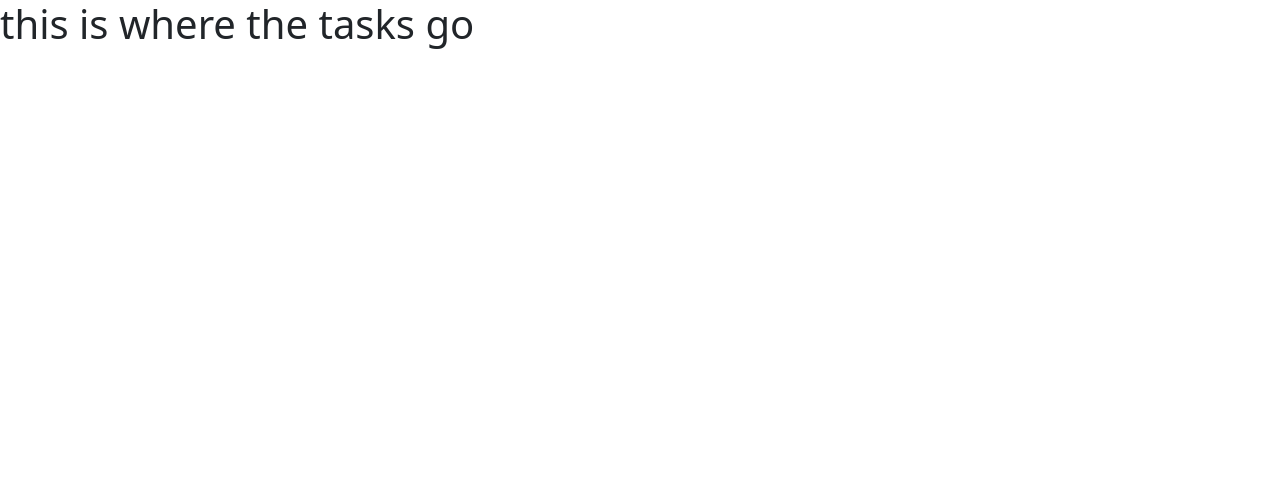
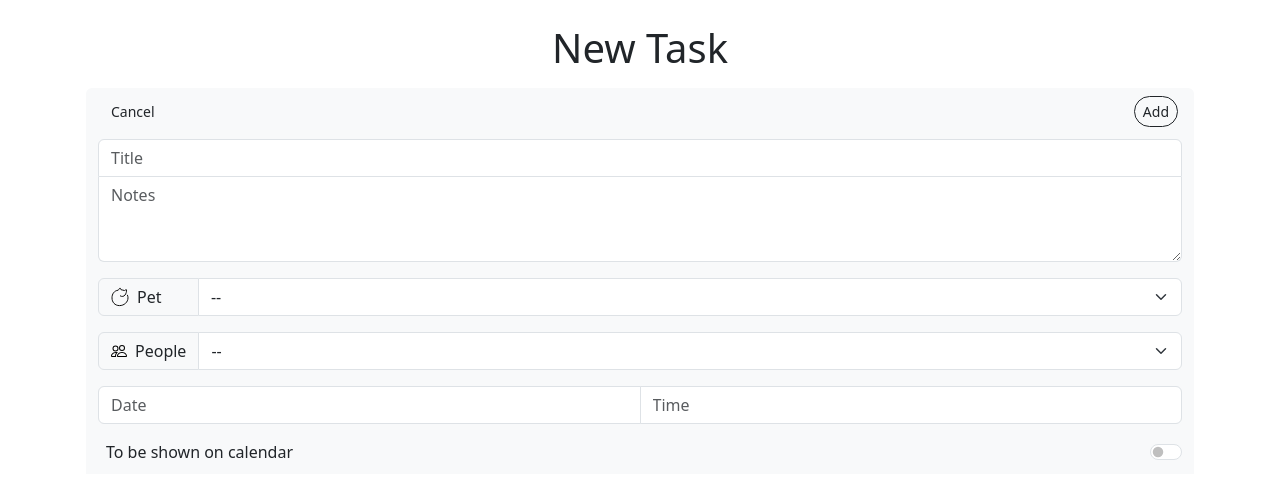
Before and after one commit to brandonhjh/PawfectPals, a Vue app in the folder pawfectpal-frontend/: page /task in a window 1280 px wide. Shown: the top 498 px of the page. Built offline with nearby package versions, Linux system fonts and the light colour scheme; no server answers.

Commit message:
Create Task View
create task layout has been done, added id to the forms in the create pets view. relink the pets view add new pets button to create pets view.

```diff
--- a/pawfectpal-frontend/src/views/Create-pets-view.vue
+++ b/pawfectpal-frontend/src/views/Create-pets-view.vue
@@ -5,18 +5,18 @@
         </div>
         <div class="row mx-1 mb-2 bg-light">
             <div class="input-group mb-3">
-                <input type="text" class="form-control" placeholder="Pet Name" aria-label="Pet Name" aria-describedby="basic-addon1">
+                <input type="text" class="form-control" id="petName" placeholder="Pet Name">
             </div>
             <div class="input-group mb-3">
-                <input type="text" class="form-control" placeholder="Birthday" aria-label="Birthday">
-                <input type="text" class="form-control input-space" placeholder="Age" aria-label="Age">
+                <input type="text" class="form-control" id="petBirthday" placeholder="Birthday">
+                <input type="text" class="form-control input-space" placeholder="Age">
             </div>
             <div class="input-group mb-3">
-                <input type="text" class="form-control" placeholder="Breed" aria-label="Breed" aria-describedby="basic-addon1">
+                <input type="text" class="form-control" id="petBreed" placeholder="Breed">
             </div>
             <div class="input-group mb-3">
-                <label class="input-group-text">Group</label>
-                <select class="form-select" id="group">
+                <label class="input-group-text"><img src="../assets/people.svg" alt="" class="pe-2">Group</label>
+                <select class="form-select" id="petGroup">
                     <option selected>-No Group-</option>
                     <option value="Home">Home</option>
                     <option value="Aunt">Aunt</option>
@@ -24,7 +24,7 @@
             </div>
             <div class="mb-3">
                 <label class="form-label ps-1">Special Remarks</label>
-                <textarea class="form-control" id="specialRemarks" rows="3"></textarea>
+                <textarea class="form-control" id="petRemarks" rows="3"></textarea>
             </div>
         </div>
         <div class = "row">
--- a/pawfectpal-frontend/src/views/Pets-view.vue
+++ b/pawfectpal-frontend/src/views/Pets-view.vue
@@ -41,7 +41,7 @@ export default {
   methods: {
     goToAddPet() {
       console.log("otw to add pet");
-      this.$router.push("groupAddPet");
+      this.$router.push("createpets");
     },
   },
 };
--- a/pawfectpal-frontend/src/views/Task-view.vue
+++ b/pawfectpal-frontend/src/views/Task-view.vue
@@ -1,6 +1,52 @@
-<template lang="">
-    <div>
-   <h1>this is where the tasks go</h1>
+<template lang="html">
+    <div class="container mt-4">
+        <div class="row">
+            <p class="display-2 fs-1 text-center">New Task</p>
+        </div>
+        <div class="row mx-1 bg-light rounded-top">
+            <div class="col-auto align-self-start p-0">
+                <div class="mb-1 pb-2 ps-3 float-end">
+                    <button type="button" class="btn btn-sm mt-2 py-1 px-2">Cancel</button>
+                </div>
+            </div>
+            <div class="col align-self-end p-0">
+                <div class="mb-1 pb-2 pe-3 float-end">
+                    <button type="button" class="btn btn-sm rounded-pill btn-outline-dark mt-2 py-1 px-2">Add</button>
+                </div>
+            </div>
+        </div>
+        <div class="row mx-1 mb-2 pb-2 bg-light">
+            <div class="input-group">
+                <input type="text" class="form-control rounded-bottom-0" id="taskTitle" placeholder="Title">
+            </div>
+            <div class="mb-3">
+                <textarea class="form-control rounded-top-0 border-top-0" id="taskNotes" placeholder="Notes" rows="3"></textarea>
+            </div>
+            <div class="input-group mb-3">
+                <label class="input-group-text pe-4"><img src="../assets/Cat.svg" alt="" class="pe-2">Pet &nbsp;&nbsp;</label>
+                <select class="form-select" id="taskPet">
+                    <option selected>--</option>
+                    <option value="Leo">Leo</option>
+                    <option value="Milo">Milo</option>
+                </select>
+            </div>
+            <div class="input-group mb-3">
+                <label class="input-group-text"><img src="../assets/people.svg" alt="" class="pe-2">People</label>
+                <select class="form-select" id="taskMember">
+                    <option selected>--</option>
+                    <option value="Eaint">Eaint</option>
+                    <option value="Justin">Justin</option>
+                </select>
+            </div>
+            <div class="input-group mb-3">
+                <input type="text" class="form-control" id="taskDate" placeholder="Date">
+                <input type="text" class="form-control input-space" id="taskTime" placeholder="Time">
+            </div>
+            <div class="ms-3 p-0 px-1 form-check form-switch">
+                <label class="form-check-label" for="taskCalendar">To be shown on calendar</label>
+                <input class="form-check-input float-end me-4" type="checkbox" role="switch" id="taskCalendar">
+            </div>
+        </div>
     </div>
 </template>
 <script>
```
